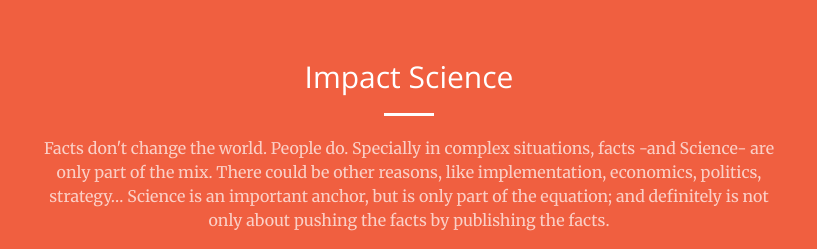
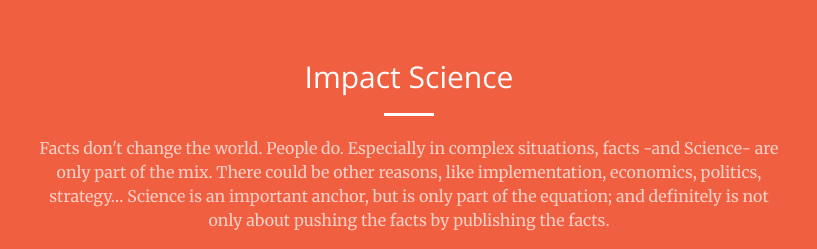
Before and after one commit to brunosan/impact-science, a website: page index.html in a window 1280 px wide. Shown: the part 840-1089 px from the top of the page, 231-1048 px from the left. Drawn offline with nearby package versions, Linux system fonts and the light colour scheme.

Commit message:
fix typo. Thanks zach!

```diff
--- a/index.html
+++ b/index.html
@@ -110,7 +110,7 @@
                 <div class="col-lg-8 col-lg-offset-2 text-center">
                     <h2 class="section-heading">Impact Science</h2>
                     <hr class="light">
-                    <p class="text-faded">Facts don't change the world. People do. Specially in complex situations, facts -and Science- are only part of the mix. There could be other reasons, like implementation, economics, politics, strategy… Science is an important anchor, but is only part of the equation; and definitely is not only about pushing the facts by publishing the facts. </p>
+                    <p class="text-faded">Facts don't change the world. People do. Especially in complex situations, facts -and Science- are only part of the mix. There could be other reasons, like implementation, economics, politics, strategy… Science is an important anchor, but is only part of the equation; and definitely is not only about pushing the facts by publishing the facts. </p>
                     <p class="text-faded">What is Science if it's not academia? Is that Data Science? How is that useful? How do we get there? What skills are needed? Who are the success stories? What are the risks? What is the role of Data, Facts and Science in today's Society? How is this related to the 4.0 Industrial Revolution, migrations, populism, climate change or social media?  </p>
                 </div>
             </div>
```
